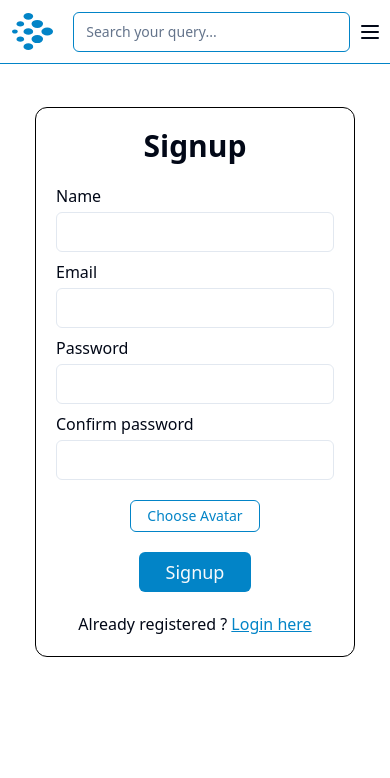
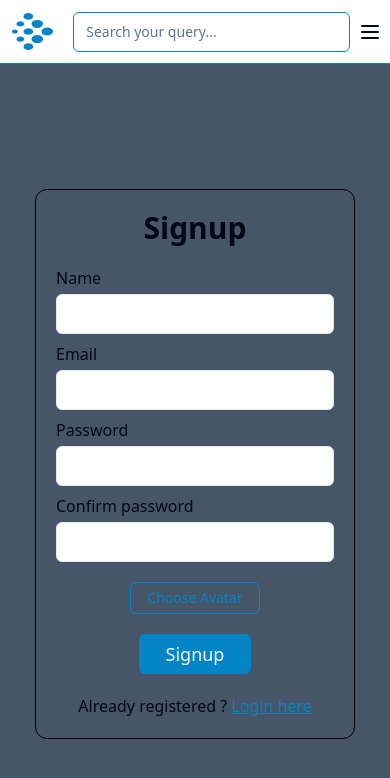
Before and after one commit to karanrajput1999/codebud-client, a React (Vite) app: page /signup in a window 390 px wide. Shown: the top 778 px of the page. Built offline with nearby package versions, Linux system fonts and the light colour scheme.

Commit message:
fixing signup/login form overlapping navbar in iphone

```diff
--- a/src/App.tsx
+++ b/src/App.tsx
@@ -21,6 +21,7 @@ const router = createBrowserRouter(
   )
 );
 
+// Though we do not need App.jsx file but i just wanted to use it (I don't know why :|).
 function App() {
   return <RouterProvider router={router} />;
 }
--- a/src/components/login/Login.tsx
+++ b/src/components/login/Login.tsx
@@ -5,8 +5,8 @@ import { Link } from "react-router-dom";
 function Login() {
   return (
     <main
-      className="flex items-center justify-center px-5"
-      style={{ height: "calc(100vh - 13rem)" }}
+      className="flex items-center justify-center px-5 bg-slate-600"
+      style={{ minHeight: "calc(100vh - 4rem)" }}
     >
       <section className="w-80 sm:w-96 border border-black p-5 rounded-xl">
         <span className="text-3xl font-bold text-center block mb-5">Login</span>
--- a/src/components/signup/Signup.tsx
+++ b/src/components/signup/Signup.tsx
@@ -5,8 +5,8 @@ import { Link } from "react-router-dom";
 function Signup() {
   return (
     <main
-      className="flex items-center justify-center px-5"
-      style={{ height: "calc(100vh - 13rem)" }}
+      className="flex items-center justify-center px-5 pt-5 bg-slate-600"
+      style={{ minHeight: "calc(100vh - 4rem)" }}
     >
       <section className="w-80 sm:w-96 border border-black p-5 rounded-xl">
         <span className="text-3xl font-bold text-center block mb-5">
```
